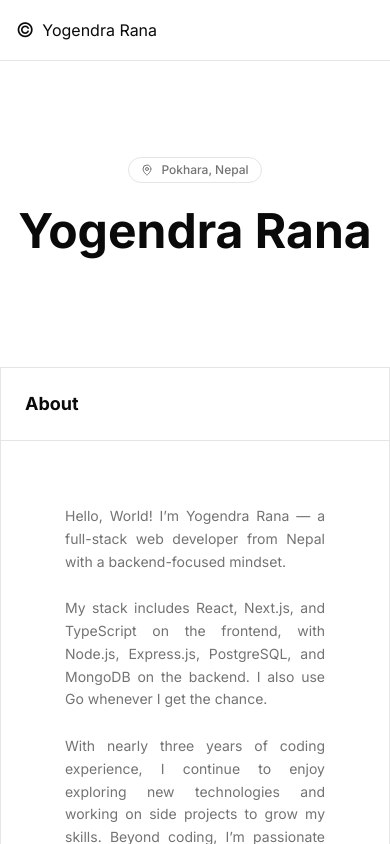
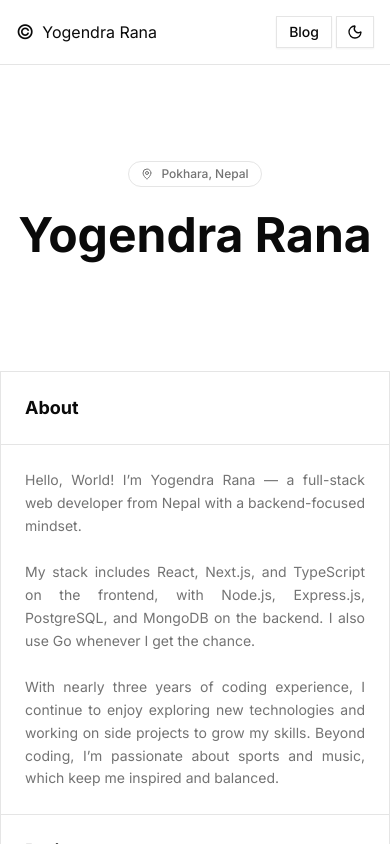
Before and after one commit to yogendrarana/yogendrarana.com.np, a Next.js app: page / in a window 390 px wide. Shown: the top 844 px of the page. Built offline with nearby package versions, Linux system fonts and the light colour scheme.

Commit message:
chore: code improvements

```diff
--- a/src/components/layout/about.tsx
+++ b/src/components/layout/about.tsx
@@ -8,7 +8,7 @@ function About() {
 
             <MaxWidthContainer className="border-l border-r px-0">
                 {/* Section Content */}
-                <div className="p-16">
+                <div className="p-6 sm:p-16">
                     <div className="space-y-6 text-sm leading-relaxed text-muted-foreground">
                         <p className="text-justify">
                             Hello, World! I’m Yogendra Rana — a full-stack web developer from Nepal
--- a/src/components/layout/header.tsx
+++ b/src/components/layout/header.tsx
@@ -16,7 +16,7 @@ export default function Header() {
                             <Logo />
                         </div>
 
-                        <nav className="hidden sm:flex items-center gap-1">
+                        <nav className="flex items-center gap-1">
                             <Link href="/blog">
                                 <Button variant="outline" size="sm" className="rounded-none">
                                     Blog
--- a/src/components/theme-switcher.tsx
+++ b/src/components/theme-switcher.tsx
@@ -7,7 +7,7 @@ import { MoonIcon, SunIcon } from "lucide-react";
 import { Button } from "@/components/ui/button";
 
 export default function ThemeSwitcher() {
-    const { theme, setTheme, systemTheme } = useTheme();
+    const { theme, setTheme } = useTheme();
 
     return (
         <Button
```
